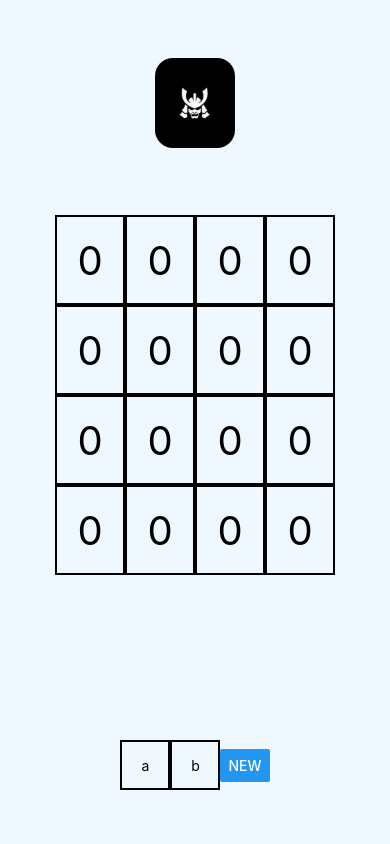
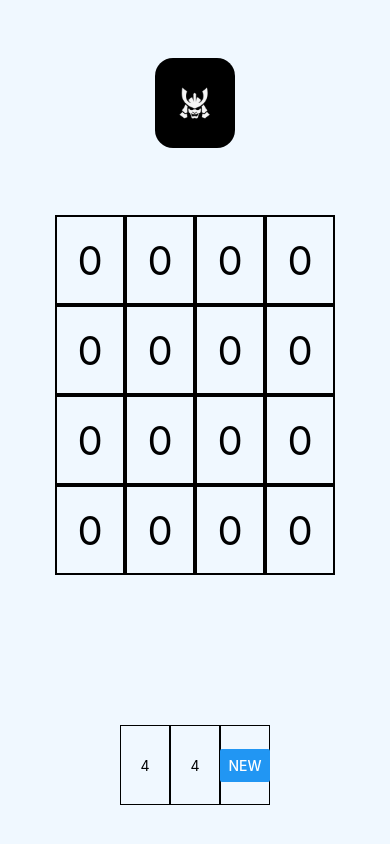
Before and after one commit to Valentin387/First_expo_app, a React Native app: screen / in a window 390 px wide. Built offline with nearby package versions, Linux system fonts and the light colour scheme.

Commit message:
Stable version

```diff
--- a/App.js
+++ b/App.js
@@ -55,14 +55,14 @@ export default function App() {
       <View style={styles.container02}>
 
         <View style={styles.counter}>
-          <Text>a</Text>
+          <Text>{numRows}</Text>
         </View>
 
         <View style={styles.counter}>
-          <Text>b</Text>
+          <Text>{numCols}</Text>
         </View>
 
-        <View>
+        <View style={styles.counter}>
           <Button
               onPress={randomize_matrix}
               title="New"
@@ -115,11 +115,12 @@ const styles = StyleSheet.create({
   },
 
   counter: {
-    borderWidth: 2,
+    flex:1,
+    borderWidth: 1,
     borderColor: '#000',
     padding: 10,
     width: 50,
-    height: 50,
+    height: 80,
     justifyContent: 'center',
     alignItems: 'center'
   },
```
